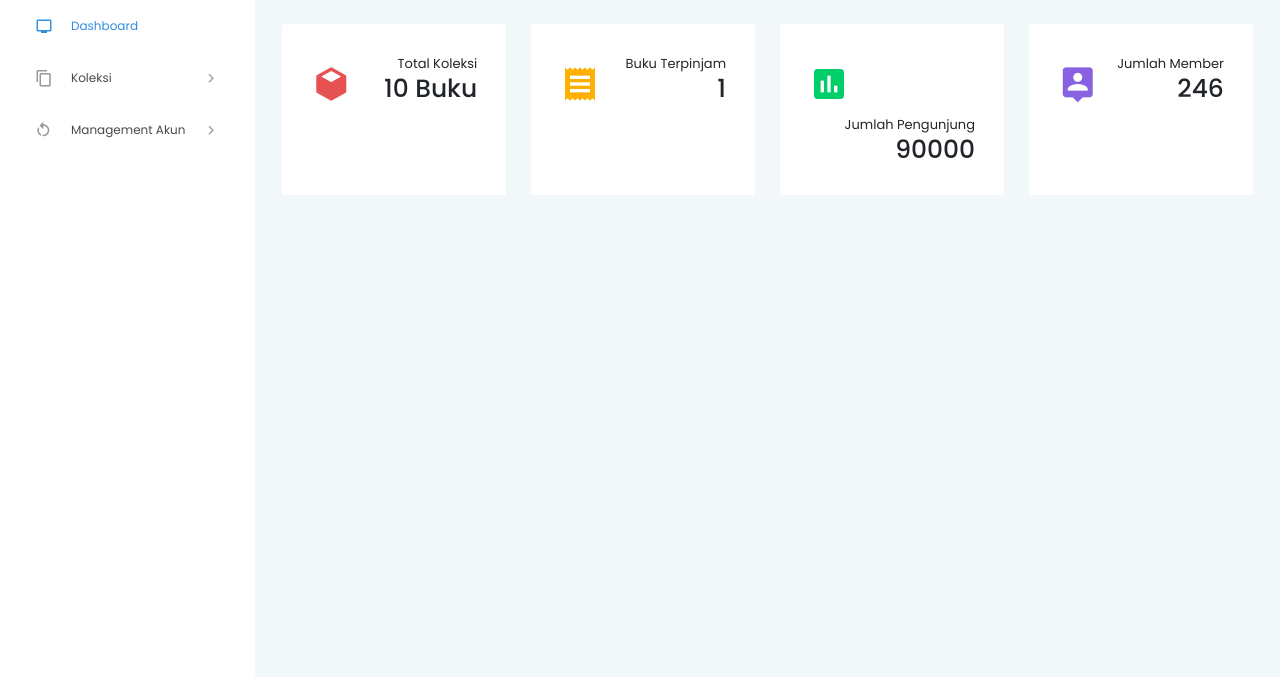
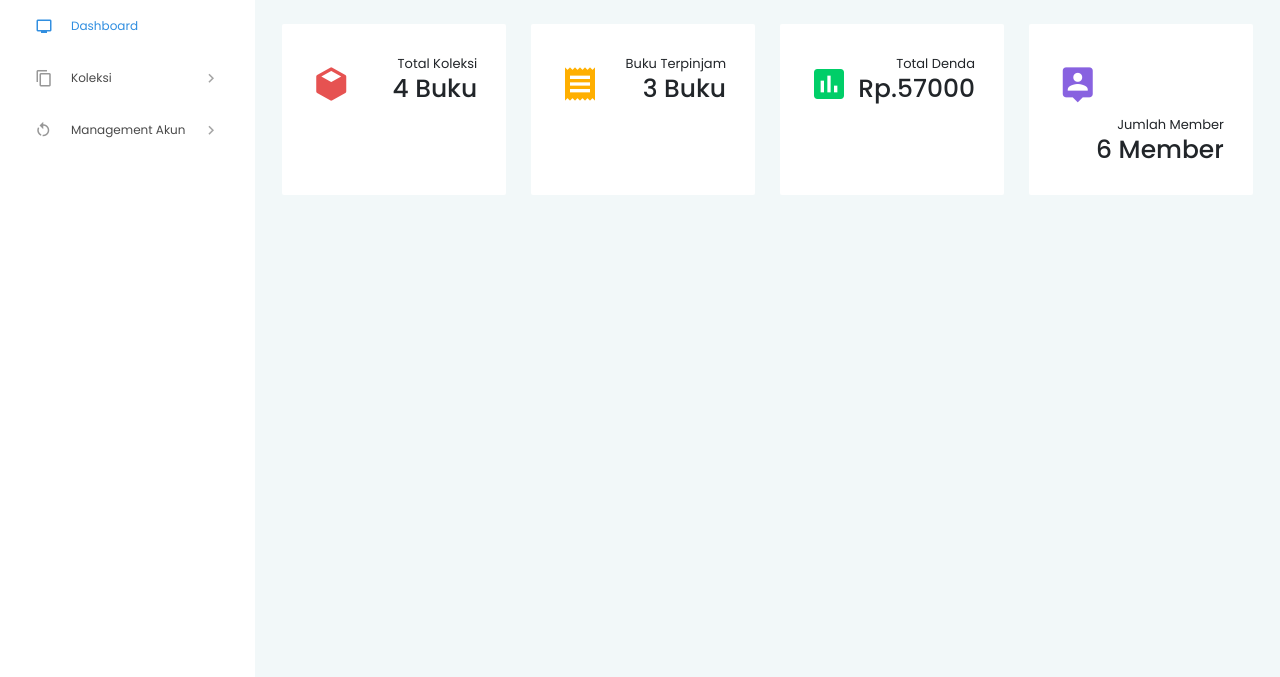
Before and after one commit to pyxsor/sahabat_literasi, a PHP site: page /dashboard.php in a window 1280 px wide. Shown: the part 63-740 px from the top of the page. Run offline with PHP 8.4, Linux system fonts and the light colour scheme; a user stored in the database is signed in; data comes from the database, SQL or seed files in the repository; some libraries are stand-ins or nearby versions.

Commit message:
Quick Info on Dashboard

```diff
--- a/dashboard.php
+++ b/dashboard.php
@@ -6,6 +6,12 @@
     header("Location: index.php");
     exit;
 }
+
+$buku = query("SELECT COUNT(judul) as 'jumlahbuku' FROM buku;");
+$pinjam = query("SELECT COUNT(id_pinjam) as 'total_pinjam' FROM peminjaman WHERE status_peminjaman = 'Belum Kembali' ;");
+$member = query("SELECT COUNT(nama_peminjam) as 'jumlah_mem' FROM peminjaman;");
+
+$peminjaman = query("SELECT * FROM peminjaman;");
 
 ?>
 
@@ -117,7 +123,9 @@
                                         <div class="float-right">
                                             <p class="mb-0 text-right">Total Koleksi</p>
                                             <div class="fluid-container">
-                                                <h3 class="font-weight-medium text-right mb-0">10 Buku</h3>
+                                                <?php foreach ($buku as $data) : ?>
+                                                    <h3 class="font-weight-medium text-right mb-0"><?= $data['jumlahbuku'] ?> Buku</h3>
+                                                <?php endforeach; ?>
                                             </div>
                                         </div>
                                     </div>
@@ -134,7 +142,9 @@
                                         <div class="float-right">
                                             <p class="mb-0 text-right">Buku Terpinjam</p>
                                             <div class="fluid-container">
-                                                <h3 class="font-weight-medium text-right mb-0">1</h3>
+                                                <?php foreach ($pinjam as $data) : ?>
+                                                    <h3 class="font-weight-medium text-right mb-0"><?= $data['total_pinjam'] ?> Buku</h3>
+                                                <?php endforeach; ?>
                                             </div>
                                         </div>
                                     </div>
@@ -149,9 +159,22 @@
                                             <i class="mdi mdi-poll-box text-success icon-lg"></i>
                                         </div>
                                         <div class="float-right">
-                                            <p class="mb-0 text-right">Jumlah Pengunjung</p>
+                                            <?php $denda = [] ?>
+                                            <?php foreach ($peminjaman as $pmj) : ?>
+                                                <?php
+                                                $tanggal_kembali_timestamp = strtotime($pmj['tanggal_kembali']);
+                                                $tanggal_kembali = date('Y-m-d', $tanggal_kembali_timestamp);
+                                                $curdate = date('Y-m-d', time());
+
+                                                if ($tanggal_kembali < $curdate) {
+                                                    $hari_kelebihan = date('d', time()) - date('d', $tanggal_kembali_timestamp);
+                                                    $denda[] = $hari_kelebihan * 3000;
+                                                }
+                                                ?>
+                                            <?php endforeach; ?>
+                                            <p class="mb-0 text-right">Total Denda</p>
                                             <div class="fluid-container">
-                                                <h3 class="font-weight-medium text-right mb-0">90000</h3>
+                                                <h3 class="font-weight-medium text-right mb-0">Rp.<?= array_sum($denda); ?></h3>
                                             </div>
                                         </div>
                                     </div>
@@ -168,7 +191,9 @@
                                         <div class="float-right">
                                             <p class="mb-0 text-right">Jumlah Member</p>
                                             <div class="fluid-container">
-                                                <h3 class="font-weight-medium text-right mb-0">246</h3>
+                                                <?php foreach ($member as $data1) : ?>
+                                                    <h3 class="font-weight-medium text-right mb-0"><?= $data1['jumlah_mem'] ?> Member</h3>
+                                                <?php endforeach; ?>
                                             </div>
                                         </div>
                                     </div>
```
